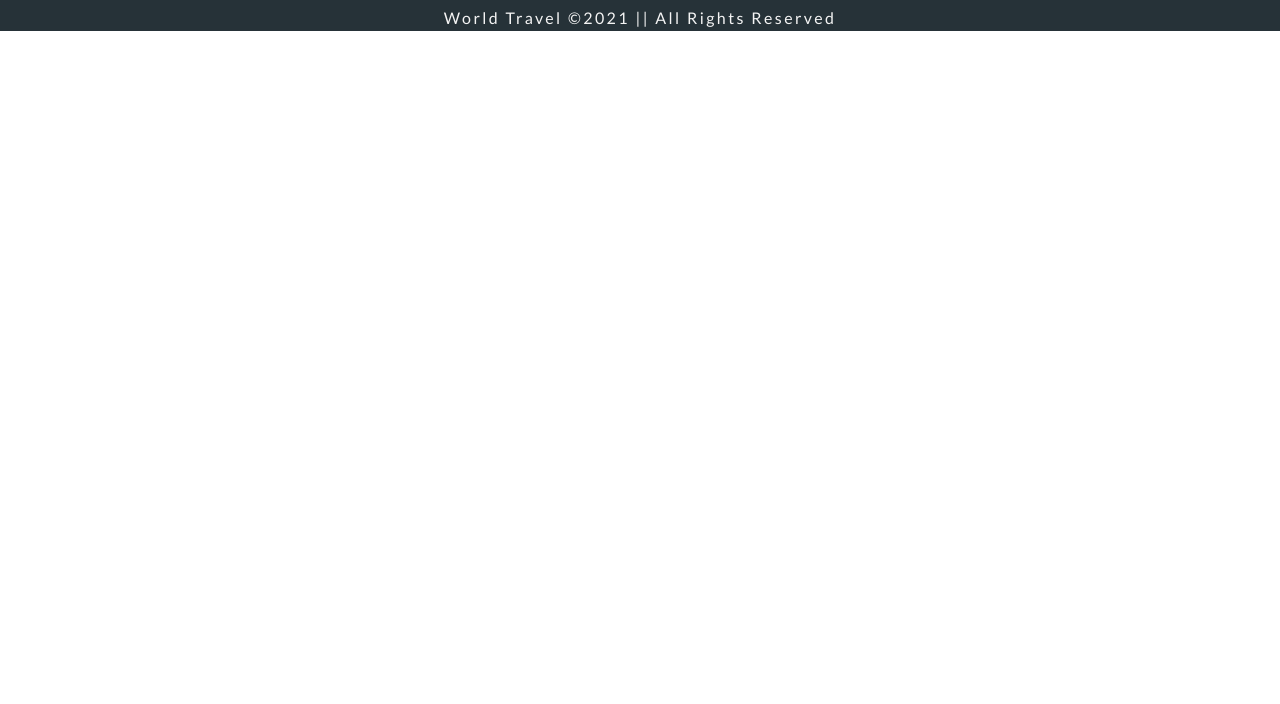
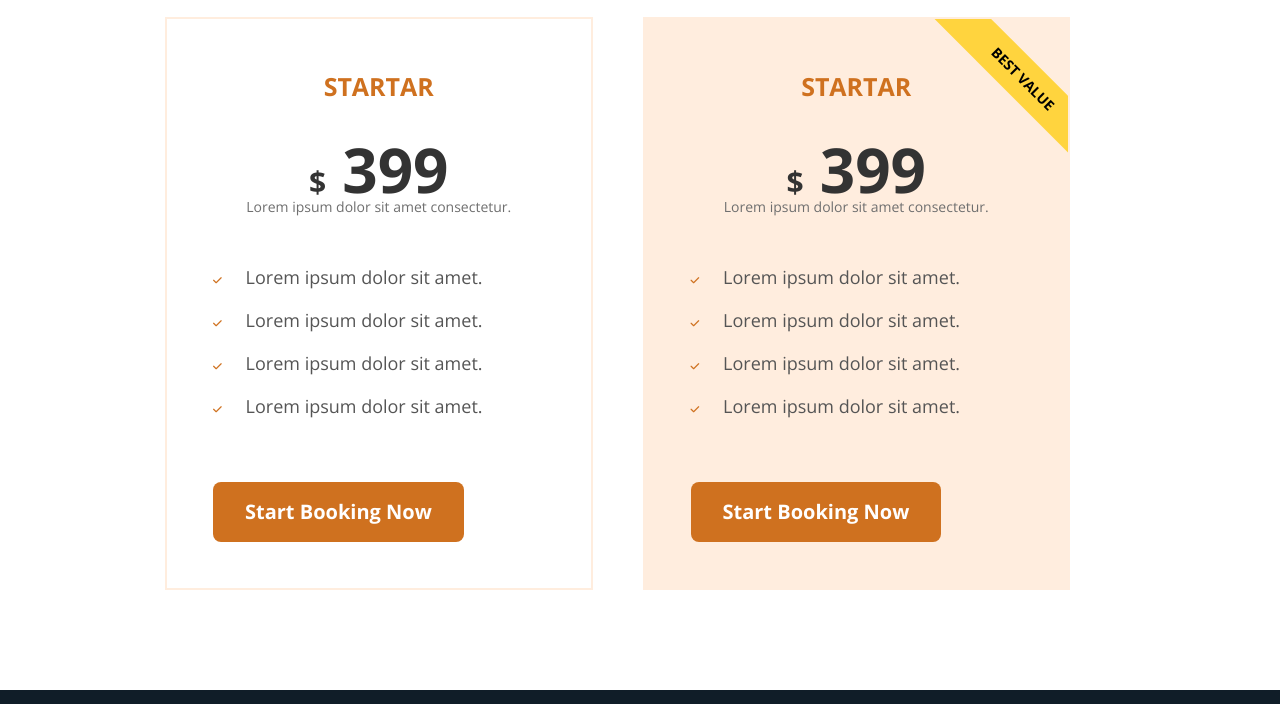
Before and after one commit to rajib18197/Travelling-World, a plain HTML site: page index.html in a window 1280 px wide. Shown: the part 2031-2735 px from the top of the page. Before the commit the page ends 2070 px from the top, so only its background shows below. Drawn offline with nearby package versions, Linux system fonts and the light colour scheme.

Commit message:
added some ui-components

```diff
--- a/css/style.css
+++ b/css/style.css
@@ -1,16 +1,15 @@
-@import url("https://fonts.googleapis.com/css2?family=Montserrat:wght@200;400;500&family=Roboto&display=swap");
+/* ########################## HTML Styling ############################### */
 * {
   margin: 0;
   padding: 0;
   box-sizing: border-box;
 }
 
-/* ########################## HTML Styling ############################### */
 html {
   font-size: 62.5%;
 }
 body {
-  font-family: "Lato", sans-serif;
+  font-family: "Open Sans", sans-serif;
   line-height: 1.7;
 }
 a {
@@ -21,22 +20,10 @@ ul,
 li {
   list-style: none;
 }
-p,
-li {
-  font-size: 1.6rem;
-  margin-bottom: 0.5em;
-  letter-spacing: 0.15em;
-}
-h1,
-h2,
-h3 {
-  font-weight: 500;
-  letter-spacing: 0.35rem;
-}
+
 /* ################################ Utility Class ######################################## */
 .container {
-  max-width: 90rem;
-  width: 90%;
+  max-width: 95rem;
   margin: 0 auto;
 }
 .lg-heading {
@@ -62,6 +49,7 @@ h3 {
 }
 .bg-dark {
   background-color: #263238;
+  background-color: #101d28;
 }
 .btn:link,
 .btn:visited {
@@ -127,6 +115,18 @@ h3 {
 
 .navigation {
   padding: 2rem;
+  position: relative;
+}
+.navigation::before {
+  content: "";
+  display: block;
+  position: absolute;
+  top: 0;
+  left: 0;
+  width: 100%;
+  height: 100%;
+  z-index: 1;
+  background: linear-gradient(rgba(0, 0, 0, 0.4), rgba(0, 0, 0, 0.4));
 }
 .navigation::after {
   content: "";
@@ -136,9 +136,18 @@ h3 {
 .navigation .logo {
   float: left;
   text-transform: uppercase;
+  position: relative;
+  z-index: 4;
+}
+.navigation .logo a:link,
+a:visited {
+  font-size: 2rem;
+  display: inline-block;
 }
 .navigation ul {
   float: right;
+  position: relative;
+  z-index: 4;
 }
 .navigation ul li {
   display: inline-block;
@@ -149,29 +158,33 @@ h3 {
   text-decoration: none;
   margin-right: 3rem;
   padding-bottom: 0.5rem;
-  border-radius: 0.5rem;
-  padding: 1rem 1.5rem;
+  border-radius: 0.4rem;
+  padding: 0.8rem 1.6rem;
   color: #f4f4f4;
   text-transform: uppercase;
   font-size: 1.3rem;
   transition: all 0.4s;
+  letter-spacing: 0.1rem;
+  font-size: 1.4rem;
 }
 .navigation li a:hover,
 .navigation-active {
   background-color: #e73827;
+  background-color: #730099;
 }
 
 .travel {
   width: 55%;
   padding: 5rem;
-  /* padding: 4rem; */
+  padding: 4rem;
   position: absolute;
   top: 50%;
   left: 50%;
+  border-radius: 0.3rem;
   transform: translate(-50%, -40%);
   text-align: center;
   background: linear-gradient(rgba(0, 0, 0, 0.6), rgba(0, 0, 0, 0.6));
-  clip-path: polygon(10% 0, 100% 0, 90% 100%, 0 100%);
+  /* clip-path: polygon(10% 0, 100% 0, 90% 100%, 0 100%); */
 }
 .heading-1 {
   font-size: 3.5rem;
@@ -240,6 +253,7 @@ h3 {
 /* ##################################### Journey Section ################################################# */
 .journey {
   padding: 10rem;
+  background-color: #730039;
 }
 .journey::after {
   content: "";
@@ -259,12 +273,15 @@ h3 {
 }
 .box {
   width: 32%;
-  margin-right: 0.5rem;
   float: left;
   text-align: center;
   box-shadow: 0 2rem 0 -1rem #0400ff, 0 4rem 0 -2rem #adff2f,
     0 6rem 0 -3rem #800080;
+  box-shadow: 0 2rem 0 -1rem #730099, 0 4rem 0 -2rem #a5c201;
   padding: 2rem 3rem;
+}
+.box:not(:last-child) {
+  margin-right: 1.7rem;
 }
 .box-1 {
   background-color: #1e9797;
@@ -274,6 +291,94 @@ h3 {
 }
 .box-3 {
   background-color: #1e9797;
+}
+
+/* ##################################### pricing Section ################################################# */
+.pricing {
+  padding: 10rem 0;
+}
+.pricing::after {
+  content: "";
+  display: block;
+  clear: both;
+}
+.pricing__plan {
+  float: left;
+  border: 2px solid #fdf2e9;
+  border: 2px solid #ffedde;
+  padding: 4.6rem;
+  width: 45%;
+}
+.pricing__plan--complete {
+  background: #ffedde;
+  position: relative;
+  overflow: hidden;
+}
+.pricing__plan--complete::after {
+  content: "best value";
+  display: inline-block;
+  font-size: 1.4rem;
+  text-transform: uppercase;
+  font-weight: 700;
+  padding: 0.8rem 8rem;
+  position: absolute;
+  top: 7%;
+  right: -18%;
+  transform: rotate(45deg);
+  background: #ffd43e;
+}
+.pricing__header {
+  text-align: center;
+  margin-bottom: 4.8rem;
+}
+.pricing__name {
+  font-size: 2.5rem;
+  color: #cf711f;
+  font-weight: 700;
+  text-transform: uppercase;
+  letter-spacing: 0;
+  margin-bottom: 3rem;
+}
+.pricing__price {
+  font-size: 6.2rem;
+  font-weight: 700;
+  letter-spacing: 0;
+  color: #333;
+  line-height: 1;
+}
+.pricing__price span {
+  font-size: 3rem;
+}
+.pricing__text {
+  line-height: 1;
+  font-size: 1.4rem;
+  color: #6f6f6f;
+}
+.pricing__plan:not(:last-child) {
+  margin-right: 5rem;
+}
+.pricing__info i {
+  color: #cf711f;
+  width: 3rem;
+  height: 3rem;
+}
+.pricing__info span {
+  font-size: 1.8rem;
+  color: #555;
+}
+.pricing__sign-up {
+  font-size: 2rem;
+  margin-top: 4.8rem;
+}
+.pricing__sign-up .btn--text:link,
+.pricing__sign-up .btn--text:visited {
+  display: inline-block;
+  font-size: 2rem;
+  font-weight: 700;
+  padding: 1.3rem 3.2rem;
+  border-radius: 0.8rem;
+  background-color: #cf711f;
+  color: #fff;
 }
 
 /* ########################################### footer Section Styling ######################################################## */
@@ -288,13 +393,16 @@ h3 {
 
 /* ############################################ about us #######################################################################################  */
 .about-us {
-  padding: 10rem 0;
+  padding: 6rem 0;
   background-color: #f0d8d8;
 }
 .counting::after {
   content: "";
   display: block;
   clear: both;
+}
+.counting ul li {
+  font-size: 1.8rem;
 }
 .counting li::before {
   content: "\2713";
@@ -312,6 +420,7 @@ h3 {
   padding-bottom: 1rem;
 }
 .about-us p {
+  font-size: 1.8rem;
   font-weight: 500;
 }
 .counting .left {
@@ -353,7 +462,7 @@ h3 {
   float: left;
 }
 .contact p {
-  padding-top: 2%;
+  padding-top: 0.4rem;
 }
 .banner-right {
   width: 40%;
--- a/index.html
+++ b/index.html
@@ -4,8 +4,10 @@
     <meta charset="UTF-8" />
     <meta http-equiv="X-UA-Compatible" content="IE=edge" />
     <meta name="viewport" content="width=device-width, initial-scale=1.0" />
+    <link rel="preconnect" href="https://fonts.googleapis.com" />
+    <link rel="preconnect" href="https://fonts.gstatic.com" crossorigin />
     <link
-      href="https://fonts.googleapis.com/css2?family=Lato:wght@300;400;700&family=Pacifico&display=swap"
+      href="https://fonts.googleapis.com/css2?family=Open+Sans:wght@400;600;700&display=swap"
       rel="stylesheet"
     />
     <link rel="stylesheet" href="./css/style.css" />
@@ -20,7 +22,9 @@
     <header class="header">
       <nav class="navigation">
         <div class="container">
-          <h1 class="logo md-heading text-light">World Travel</h1>
+          <h1 class="logo">
+            <a href="index.html" class="md-heading text-light">World Travel</a>
+          </h1>
           <ul>
             <li><a href="index.html" class="navigation-active">home</a></li>
             <li><a href="About.html">about</a></li>
@@ -106,6 +110,77 @@
           </div>
         </div>
       </section>
+      <section class="pricing">
+        <div class="container">
+          <div class="pricing__plan">
+            <header class="pricing__header">
+              <h3 class="pricing__name">Startar</h3>
+              <p class="pricing__price">
+                <span>$</span>
+                399
+              </p>
+              <p class="pricing__text">
+                Lorem ipsum dolor sit amet consectetur.
+              </p>
+            </header>
+            <ul class="pricing__list">
+              <li class="pricing__info">
+                <i class="fas fa-check"></i>
+                <span>Lorem ipsum dolor sit amet.</span>
+              </li>
+              <li class="pricing__info">
+                <i class="fas fa-check"></i>
+                <span>Lorem ipsum dolor sit amet.</span>
+              </li>
+              <li class="pricing__info">
+                <i class="fas fa-check"></i>
+                <span>Lorem ipsum dolor sit amet.</span>
+              </li>
+              <li class="pricing__info">
+                <i class="fas fa-check"></i>
+                <span>Lorem ipsum dolor sit amet.</span>
+              </li>
+            </ul>
+            <div class="pricing__sign-up">
+              <a href="#" class="btn--text">Start Booking Now</a>
+            </div>
+          </div>
+
+          <div class="pricing__plan pricing__plan--complete">
+            <header class="pricing__header">
+              <h3 class="pricing__name">Startar</h3>
+              <p class="pricing__price">
+                <span>$</span>
+                399
+              </p>
+              <p class="pricing__text">
+                Lorem ipsum dolor sit amet consectetur.
+              </p>
+            </header>
+            <ul class="pricing__list">
+              <li class="pricing__info">
+                <i class="fas fa-check"></i>
+                <span>Lorem ipsum dolor sit amet.</span>
+              </li>
+              <li class="pricing__info">
+                <i class="fas fa-check"></i>
+                <span>Lorem ipsum dolor sit amet.</span>
+              </li>
+              <li class="pricing__info">
+                <i class="fas fa-check"></i>
+                <span>Lorem ipsum dolor sit amet.</span>
+              </li>
+              <li class="pricing__info">
+                <i class="fas fa-check"></i>
+                <span>Lorem ipsum dolor sit amet.</span>
+              </li>
+            </ul>
+            <div class="pricing__sign-up">
+              <a href="#" class="btn--text">Start Booking Now</a>
+            </div>
+          </div>
+        </div>
+      </section>
     </main>
     <footer class="footer bg-dark">
       <div class="icons">
```
Also changed, not shown: About.html (+3 -1 lines), Contact.html (+3 -1 lines), images/header-image.jpg (added), images/header-image2.jpg (added), images/pexels-dylan-bueltel-4042985.jpg (added), images/pexels-naveen-annam-1581694.jpg (added), images/picture.jpg (added).
